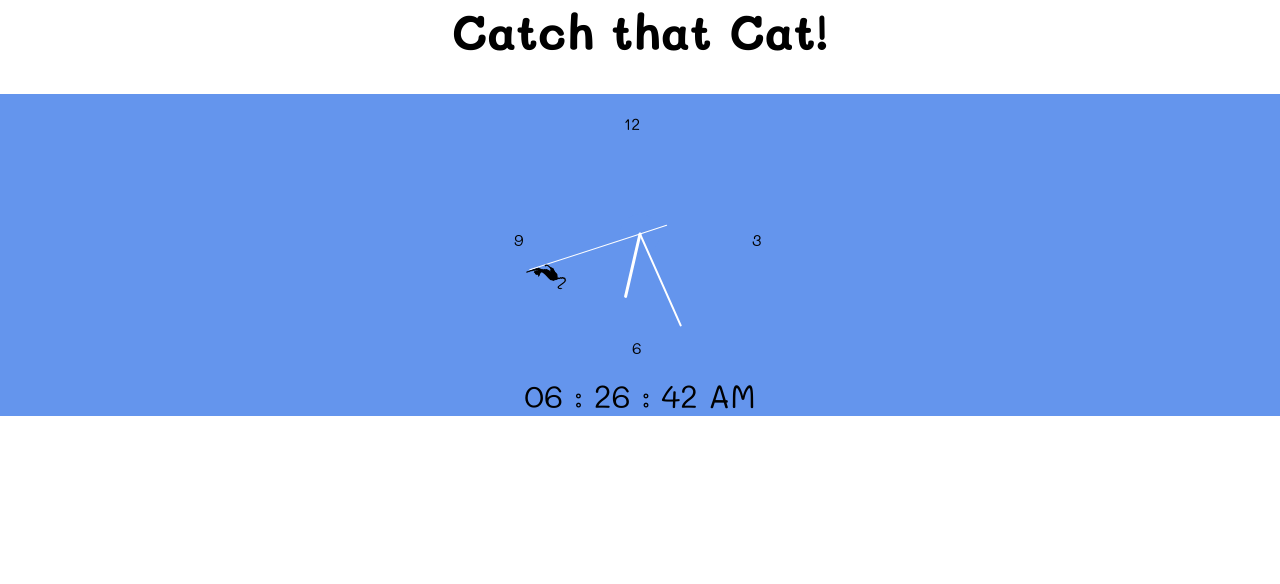
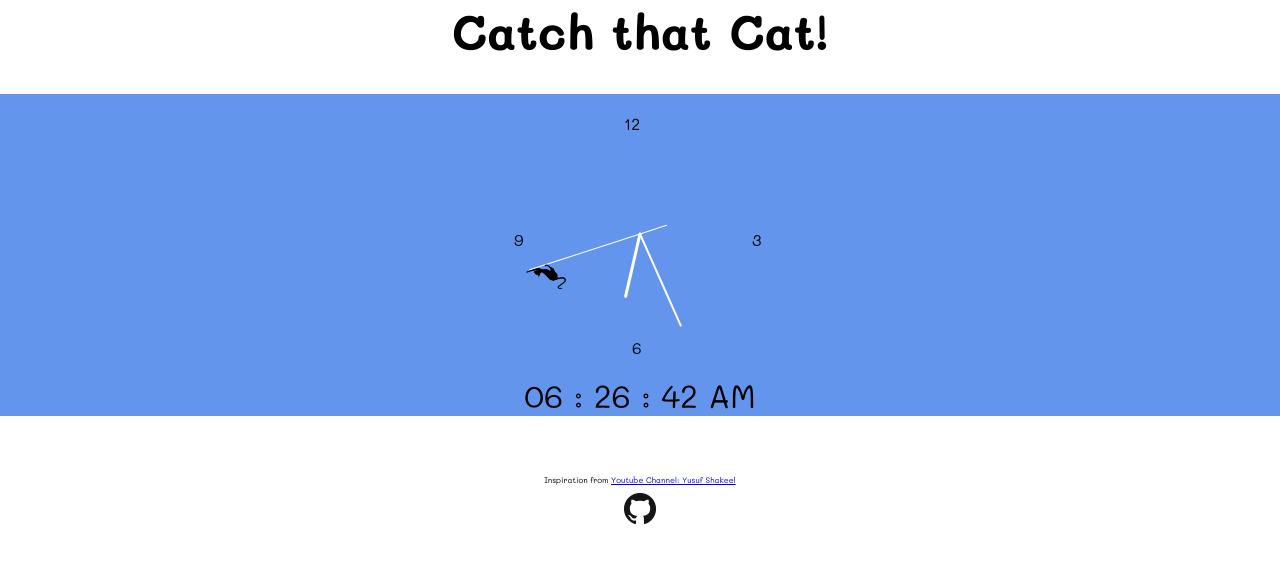
Before and after one commit to emma-ong/analog-clock, a plain HTML site: page index.html in a window 1280 px wide. Drawn offline with Linux system fonts and the light colour scheme.

Commit message:
Add credit to youtube channel

```diff
--- a/index.html
+++ b/index.html
@@ -44,7 +44,11 @@
 
       </div>
     </div>
-
-
   </body>
+  <footer class="footer">
+    <div class="footer-child">
+      <p>Inspiration from <a href="https://www.youtube.com/watch?v=m0gBRFCXvAc&t=15s&ab_channel=YusufShakeel">Youtube Channel: Yusuf Shakeel</a></p>
+      <a href="https://github.com/emma-ong"> <img src="GitHub-Mark-32px.png" alt="GitHub icon"></a>
+    </div>
+  </footer>
 </html>
--- a/styles.css
+++ b/styles.css
@@ -1,8 +1,11 @@
+* {
+  font-family: 'Mali', cursive, sans-serif;
+}
+
 body {
   margin: 0;
   height: 100%;
   width: 100%;
-  font-family: 'Mali', cursive, sans-serif;
   text-align: center;
 }
 
@@ -64,3 +67,17 @@ svg{
   text-align: center;
   font-size: 200%;
 }
+
+.footer {
+  padding:4%;
+}
+
+.footer-child {
+  display: inline-block;
+    margin-left: auto;
+    margin-right: 0;
+}
+
+p {
+  font-size: 50%;
+}
```
Also changed, not shown: GitHub-Mark-32px.png (added), 1 other file.
